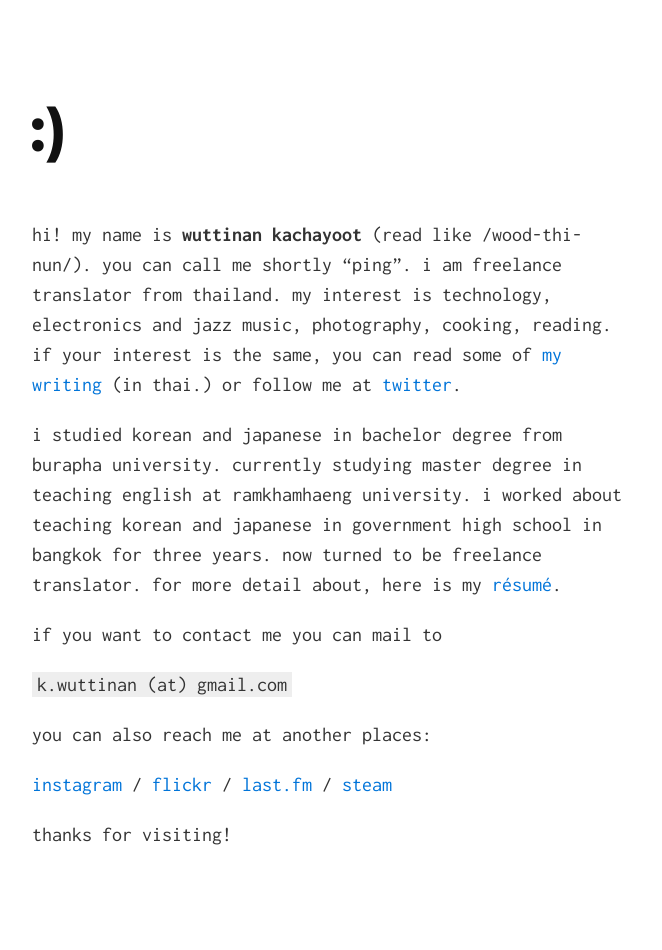
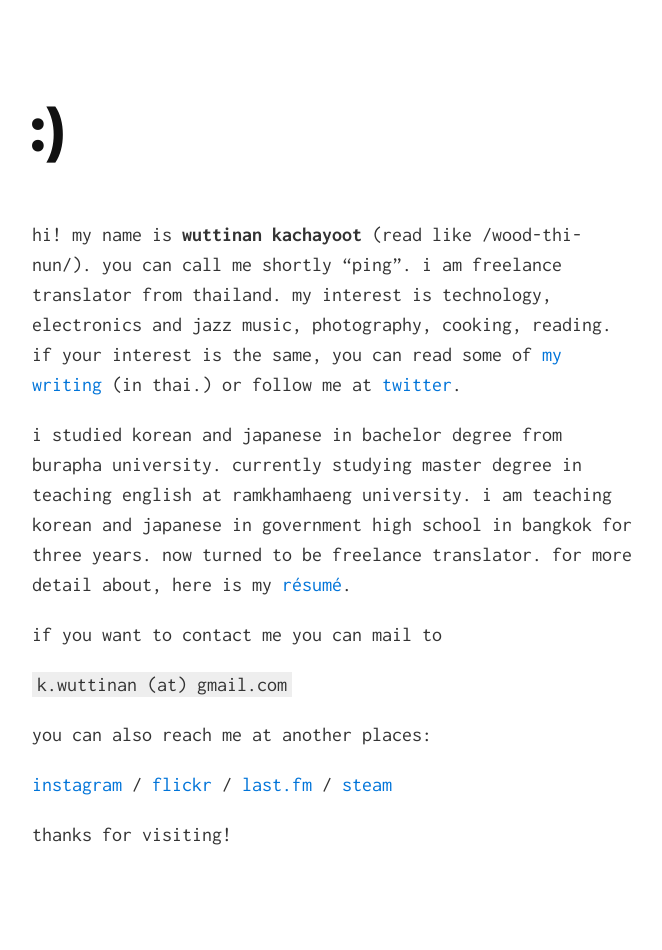
Before and after one commit to wuttinan/wuttinan.github.io, a Jekyll site: the page built from index.html, in a window 1280 px wide. Shown: the whole page, without its empty margins (308-970 px from the left). Built offline with Jekyll 4.4.1, drawn with Linux system fonts in a browser that asks for light colours; Markdown is read by kramdown in place of the engine named in the settings.

Commit message:
site edit

```diff
--- a/_includes/index.md
+++ b/_includes/index.md
@@ -1,6 +1,6 @@
 hi! my name is **wuttinan kachayoot** (read like /wood-thi-nun/). you can call me shortly "ping". i am freelance translator from thailand. my interest is technology, electronics and jazz music, photography, cooking, reading. if your interest is the same, you can read some of [my writing](https://medium.com/@wuttinan/) (in thai.) or follow me at [twitter](http://twitter.com/wuttinan/).
 
-i studied korean and japanese in bachelor degree from burapha university. currently studying master degree in teaching english at ramkhamhaeng university. i worked about teaching korean and japanese in government high school in bangkok for three years. now turned to be freelance translator. for more detail about, here is my [résumé](http://www.linkedin.com/in/wuttinan/).
+i studied korean and japanese in bachelor degree from burapha university. currently studying master degree in teaching english at ramkhamhaeng university. i am teaching korean and japanese in government high school in bangkok for three years. now turned to be freelance translator. for more detail about, here is my [résumé](http://www.linkedin.com/in/wuttinan/).
 
 if you want to contact me you can mail to
 
```
